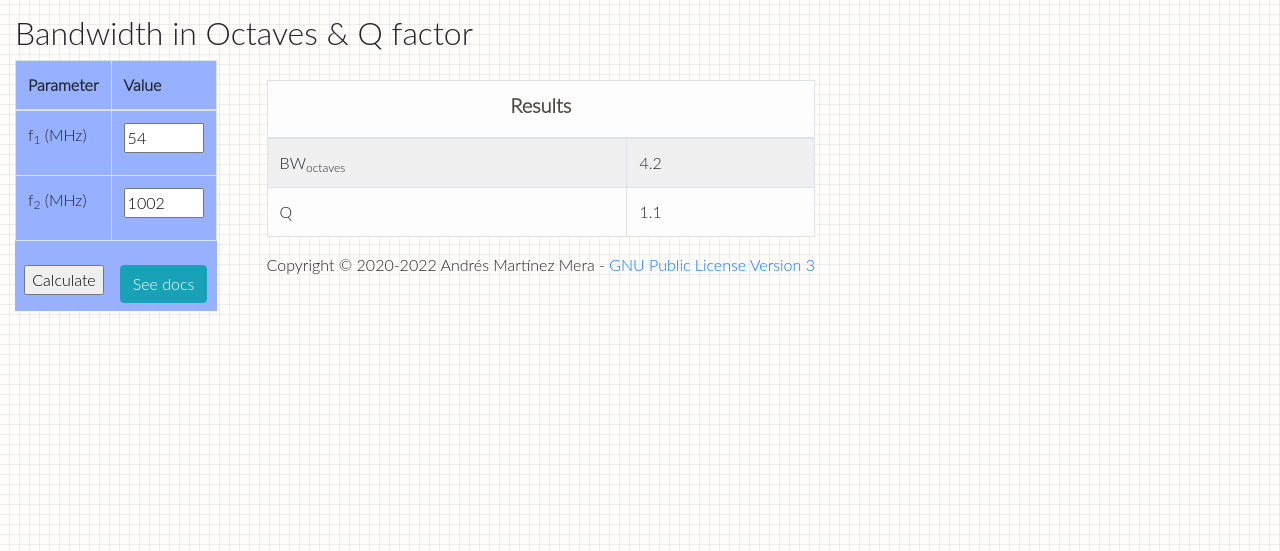
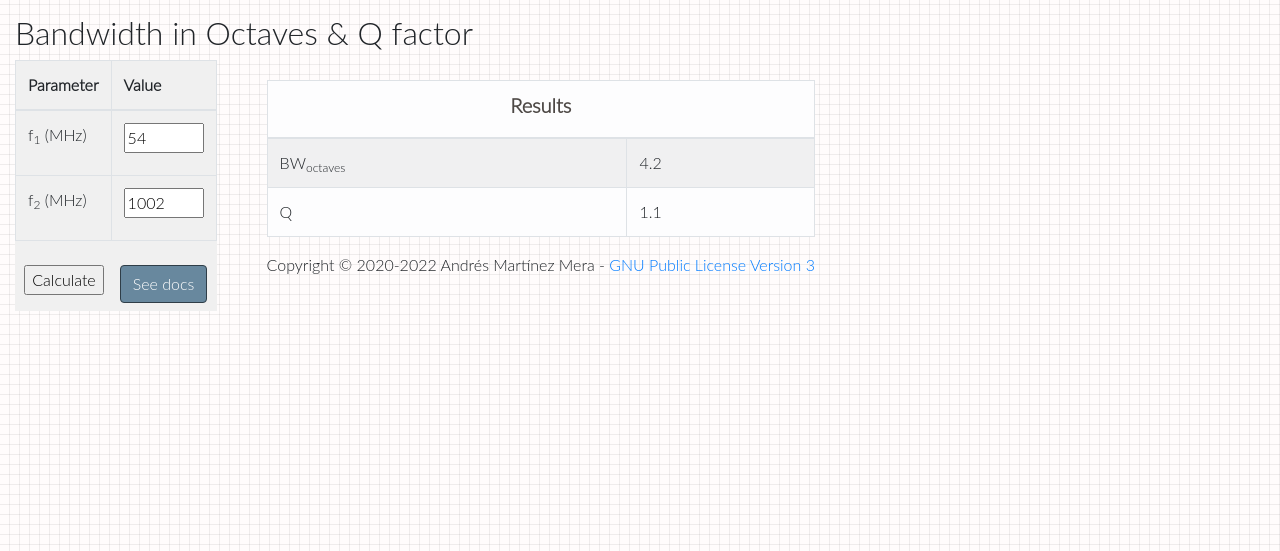
Before and after one commit to andresmmera/rf-design-tools, a Django app: template rf_design_tools/catalog/templates/BandwidthOctaves/tool/BandwidthOctaves.html in a window 1280 px wide. Shown: the part 66-617 px from the top of the page. Run offline with Django 3.2, Linux system fonts and the light colour scheme; the template is opened without the code that fills it, so the values that code supplies are empty; parts of the project's set-up code (start-up, migrations or seed data) failed here and were passed over; some libraries are stand-ins or nearby versions.

Commit message:
Change form background color
Before this commit: blue
This commit: gray

```diff
--- a/rf_design_tools/catalog/static/css/styles.css
+++ b/rf_design_tools/catalog/static/css/styles.css
@@ -80,3 +80,17 @@ ul
 }
 
 .errorlist { color: red; }
+
+
+.btn-info
+{
+  background-color: #68889E !important;
+  color:#FFF;
+  border-color: #2F3E48;
+}
+
+
+.box_form {
+    @extend .box;
+    background-color: #f0f0f0 !important;
+  }
--- a/rf_design_tools/catalog/templates/AttenuatorDesign/tool/AttenuatorDesignTool.html
+++ b/rf_design_tools/catalog/templates/AttenuatorDesign/tool/AttenuatorDesignTool.html
@@ -14,7 +14,7 @@
         </div>
     </div>
     <div class="row">
-      <div class="col-md-auto box" style="background-color:rgb(151, 176, 255);">
+      <div class="col-md-auto box_form">
         <!-- Instantiate the form -->
         <form id="AttenuatorDesign_form" method="POST">
           {% csrf_token %}
--- a/rf_design_tools/catalog/templates/BandwidthOctaves/tool/BandwidthOctaves.html
+++ b/rf_design_tools/catalog/templates/BandwidthOctaves/tool/BandwidthOctaves.html
@@ -11,7 +11,7 @@
 
     <div class="row">
       <div class="col-md-auto">
-        <div class="mx-auto" style="background-color:rgb(151, 176, 255);">
+        <div class="mx-auto box_form">
           <!-- Instantiate the form -->
           <form method="POST">
             {% csrf_token %}
--- a/rf_design_tools/catalog/templates/Capacitor_Resistor_Calculators/ParallelResistor/tool/Rparallel.html
+++ b/rf_design_tools/catalog/templates/Capacitor_Resistor_Calculators/ParallelResistor/tool/Rparallel.html
@@ -13,7 +13,7 @@
 
     <div class="row">
       <div class="col-md-auto">
-      <div class="mx-auto" style="background-color:rgb(151, 176, 255);">
+      <div class="mx-auto box_form">
         <!-- Instantiate the form -->
         <form method="POST">
           {% csrf_token %}
--- a/rf_design_tools/catalog/templates/Capacitor_Resistor_Calculators/SeriesCapacitor/tool/Cseries.html
+++ b/rf_design_tools/catalog/templates/Capacitor_Resistor_Calculators/SeriesCapacitor/tool/Cseries.html
@@ -13,7 +13,7 @@
 
     <div class="row">
       <div class="col-md-auto">
-      <div class="mx-auto" style="background-color:rgb(151, 176, 255);">
+      <div class="mx-auto box_form">
         <!-- Instantiate the form -->
         <form method="POST">
           {% csrf_token %}
--- a/rf_design_tools/catalog/templates/FilterDesign/tool/FilterDesignTool.html
+++ b/rf_design_tools/catalog/templates/FilterDesign/tool/FilterDesignTool.html
@@ -14,7 +14,7 @@
         </div>
     </div>
     <div class="row">
-      <div class="col-md-auto box" style="background-color:rgb(151, 176, 255);">
+      <div class="col-md-auto box_form">
         <!-- Instantiate the form -->
         <form id="FilterDesign_form" method="POST">
           {% csrf_token %}
--- a/rf_design_tools/catalog/templates/FrequencyPlanning/tool/ImageFrequencyPlanning.html
+++ b/rf_design_tools/catalog/templates/FrequencyPlanning/tool/ImageFrequencyPlanning.html
@@ -73,7 +73,7 @@
         </div>
     </div>
     <div class="row">
-      <div class="col-md-auto" style="background-color:rgb(151, 176, 255);">
+      <div class="col-md-auto box_form">
         <!-- Instantiate the form -->
         <form method="POST">
           {% csrf_token %}
--- a/rf_design_tools/catalog/templates/FrequencyPlanning/tool/SecondaryImage_tool.html
+++ b/rf_design_tools/catalog/templates/FrequencyPlanning/tool/SecondaryImage_tool.html
@@ -12,7 +12,7 @@
     </div>
 
     <div class="row">
-      <div class="col-md-auto box" style="background-color:rgb(151, 176, 255);">
+      <div class="col-md-auto box_form">
         <!-- Instantiate the form -->
         <form method="POST">
           {% csrf_token %}
--- a/rf_design_tools/catalog/templates/InterceptPoints/tool/InterceptPoints.html
+++ b/rf_design_tools/catalog/templates/InterceptPoints/tool/InterceptPoints.html
@@ -74,7 +74,7 @@
         </div>
     </div>
     <div class="row">
-      <div class="col-md-auto box" style="background-color:rgb(151, 176, 255);">
+      <div class="col-md-auto box_form">
         <!-- Instantiate the form -->
         <form method="POST">
           {% csrf_token %}
--- a/rf_design_tools/catalog/templates/RF_Power_Converter/tool/RF_power_converter.html
+++ b/rf_design_tools/catalog/templates/RF_Power_Converter/tool/RF_power_converter.html
@@ -11,7 +11,7 @@
 
     <div class="row">
       <div class="col-md-auto">
-        <div class="mx-auto" style="background-color:rgb(151, 176, 255);">
+        <div class="mx-auto box_form">
           <!-- Instantiate the form -->
           <form method="POST">
             {% csrf_token %}
--- a/rf_design_tools/catalog/templates/Reflection_Coefficient/tool/gamma_to_Z.html
+++ b/rf_design_tools/catalog/templates/Reflection_Coefficient/tool/gamma_to_Z.html
@@ -17,7 +17,7 @@
 
     <div class="row">
       <div class="col-md-auto">
-        <div class="mx-auto" style="background-color:rgb(151, 176, 255);">
+        <div class="mx-auto box_form">
           <!-- Instantiate the form -->
           <form method="POST">
             {% csrf_token %}
--- a/rf_design_tools/catalog/templates/WavelengthCalculator/tool/WavelengthCalculator.html
+++ b/rf_design_tools/catalog/templates/WavelengthCalculator/tool/WavelengthCalculator.html
@@ -15,7 +15,7 @@
 
     <div class="row">
       <div class="col-md-auto">
-        <div class="mx-auto" style="background-color:rgb(151, 176, 255);">
+        <div class="mx-auto box_form">
           <!-- Instantiate the form -->
           <form method="POST">
             {% csrf_token %}
```
Also changed, not shown: rf_design_tools/catalog/templates/SystemBalance/tool/SystemBalance_tool.html (+1 -6 lines), rf_design_tools/catalog/views/viewAttenuatorDesignTool.py (+1 -11 lines).
